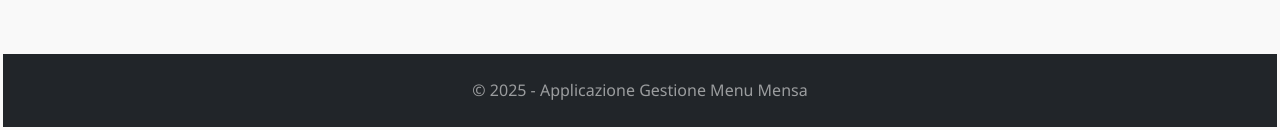
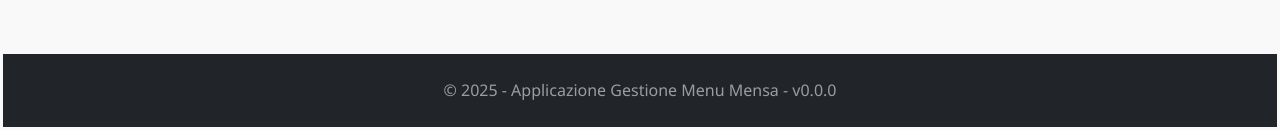
Before and after one commit to lorenz1974/send-menu-uil, a React (Vite) app: page /invio-menu-20250509/suggestions in a window 1280 px wide. Shown: the part 676-806 px from the top of the page. Built offline with nearby package versions, Linux system fonts and the light colour scheme.

Commit message:
Add version number to application footer

```diff
--- a/src/App.jsx
+++ b/src/App.jsx
@@ -5,10 +5,14 @@ import MenuForm from './components/MenuForm'
 import Summary from './components/Summary'
 import SendMenu from './components/SendMenu'
 import ManageSuggestions from './components/ManageSuggestions'
+import packageJson from '../package.json'
 
 function App() {
   // Utilizzo lo stesso valore di base configurato in vite.config.js
   const basename = '/invio-menu-20250509/'
+
+  // Get application version from package.json
+  const appVersion = packageJson.version
 
   return (
     <Router basename={basename}>
@@ -34,7 +38,7 @@ function App() {
           <Container>
             <Navbar.Text className='w-100'>
               &copy; {new Date().getFullYear()} - Applicazione Gestione Menu
-              Mensa
+              Mensa - v{appVersion}
             </Navbar.Text>
           </Container>
         </Navbar>
```
